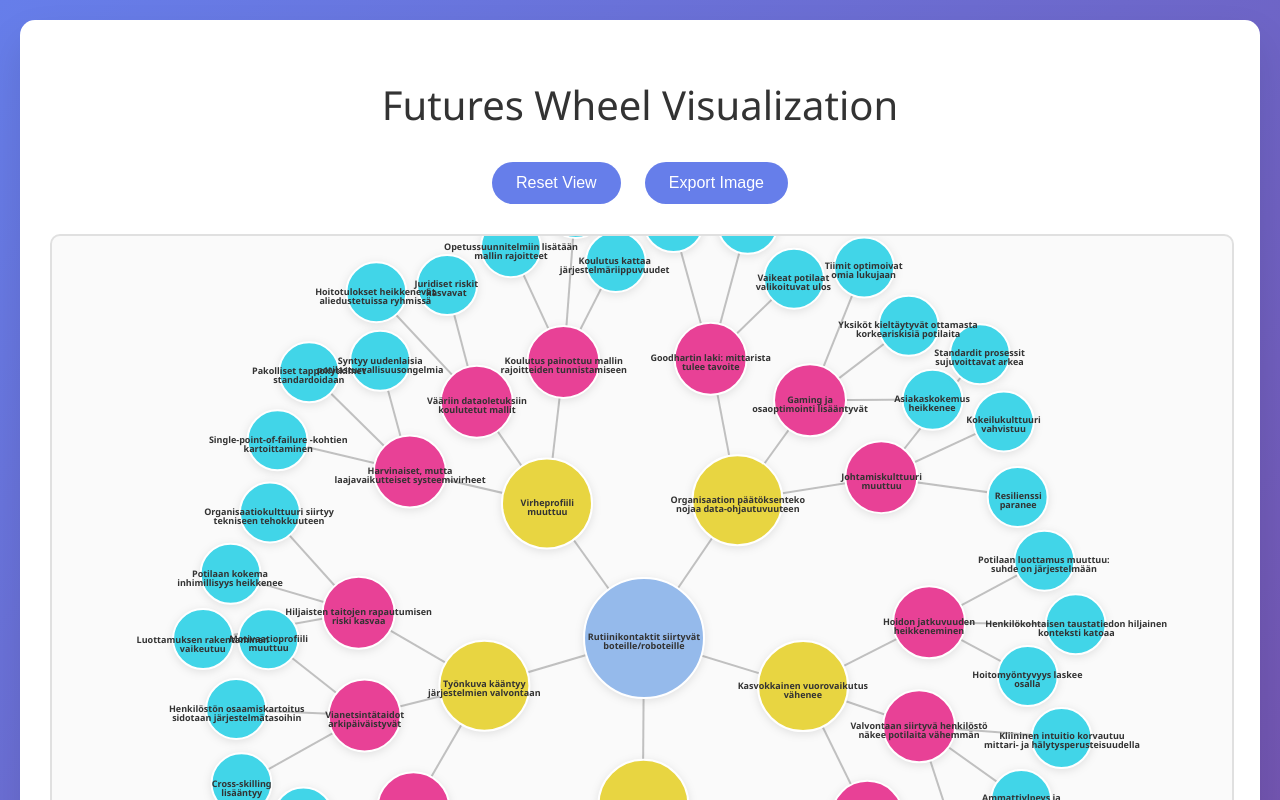
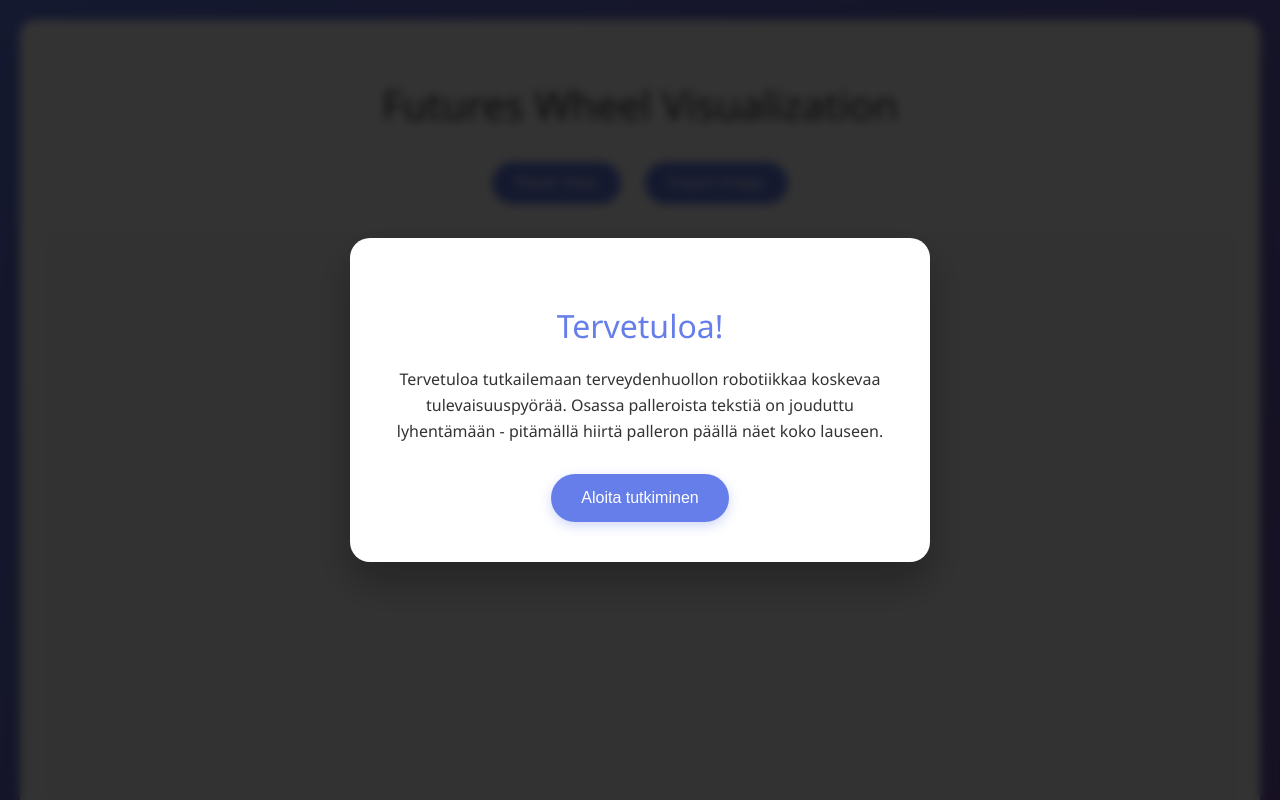
Before and after one commit to axtrion-creator/futures-wheel, a website: page index.html in a window 1280 px wide. Shown: the top 800 px of the page. Drawn offline with nearby package versions, Linux system fonts and the light colour scheme; animation ran at ten frames a second.

Commit message:
Overlay for welcoming

```diff
--- a/futures-wheel.js
+++ b/futures-wheel.js
@@ -1094,9 +1094,27 @@ function moveTooltip(event) {
         .style("top", (y - 10) + "px");
 }
 
+// Welcome overlay functions
+function closeWelcomeOverlay() {
+    const overlay = document.getElementById('welcomeOverlay');
+    if (overlay) {
+        overlay.classList.add('hidden');
+        overlay.style.display = 'none';
+
+        // Start the visualization after closing the overlay
+        setTimeout(() => {
+            initVisualization();
+        }, 300);
+    }
+}
+
 // Initialize when page loads
 document.addEventListener('DOMContentLoaded', function() {
-    initVisualization();
+    // Show welcome overlay first, don't initialize visualization yet
+    const overlay = document.getElementById('welcomeOverlay');
+    if (overlay) {
+        overlay.style.display = 'flex';
+    }
 
     // Handle window resize
     let resizeTimeout;
--- a/index.html
+++ b/index.html
@@ -179,6 +179,80 @@
         .tooltip.show {
             opacity: 1;
         }
+
+        /* Welcome Overlay Styles */
+        .welcome-overlay {
+            position: fixed;
+            top: 0;
+            left: 0;
+            width: 100%;
+            height: 100%;
+            background: rgba(0, 0, 0, 0.8);
+            display: flex;
+            align-items: center;
+            justify-content: center;
+            z-index: 10000;
+            backdrop-filter: blur(5px);
+        }
+
+        .welcome-content {
+            background: white;
+            padding: 40px;
+            border-radius: 20px;
+            box-shadow: 0 20px 40px rgba(0, 0, 0, 0.3);
+            max-width: 500px;
+            text-align: center;
+            margin: 20px;
+            animation: welcomeSlideIn 0.5s ease-out;
+        }
+
+        .welcome-content h2 {
+            color: #667eea;
+            margin-bottom: 20px;
+            font-size: 2em;
+            font-weight: 300;
+        }
+
+        .welcome-content p {
+            color: #333;
+            line-height: 1.6;
+            margin-bottom: 30px;
+            font-size: 16px;
+        }
+
+        .welcome-close-btn {
+            background: #667eea;
+            color: white;
+            border: none;
+            padding: 15px 30px;
+            border-radius: 25px;
+            cursor: pointer;
+            font-size: 16px;
+            font-weight: 500;
+            transition: all 0.3s ease;
+            box-shadow: 0 4px 12px rgba(102, 126, 234, 0.3);
+        }
+
+        .welcome-close-btn:hover {
+            background: #5a6fd8;
+            transform: translateY(-2px);
+            box-shadow: 0 6px 16px rgba(102, 126, 234, 0.4);
+        }
+
+        .welcome-overlay.hidden {
+            display: none !important;
+        }
+
+        @keyframes welcomeSlideIn {
+            from {
+                opacity: 0;
+                transform: translateY(-50px) scale(0.9);
+            }
+            to {
+                opacity: 1;
+                transform: translateY(0) scale(1);
+            }
+        }
     </style>
 </head>
 <body>
@@ -220,6 +294,15 @@
 
     <div class="tooltip" id="tooltip"></div>
 
+    <!-- Welcome Overlay -->
+    <div class="welcome-overlay" id="welcomeOverlay">
+        <div class="welcome-content">
+            <h2>Tervetuloa!</h2>
+            <p>Tervetuloa tutkailemaan terveydenhuollon robotiikkaa koskevaa tulevaisuuspyörää. Osassa palleroista tekstiä on jouduttu lyhentämään - pitämällä hiirtä palleron päällä näet koko lauseen.</p>
+            <button class="btn welcome-close-btn" onclick="closeWelcomeOverlay()">Aloita tutkiminen</button>
+        </div>
+    </div>
+
     <script src="futures-wheel.js"></script>
 </body>
 </html>
```
